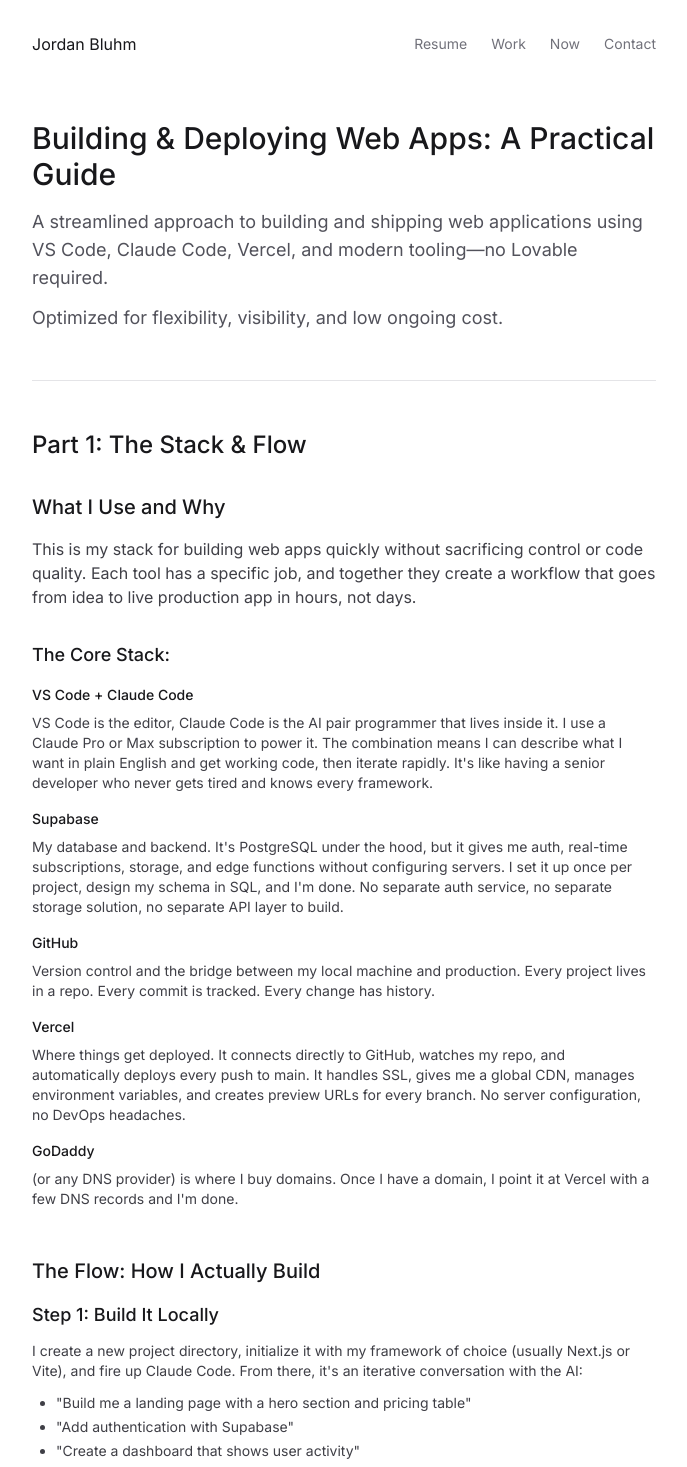
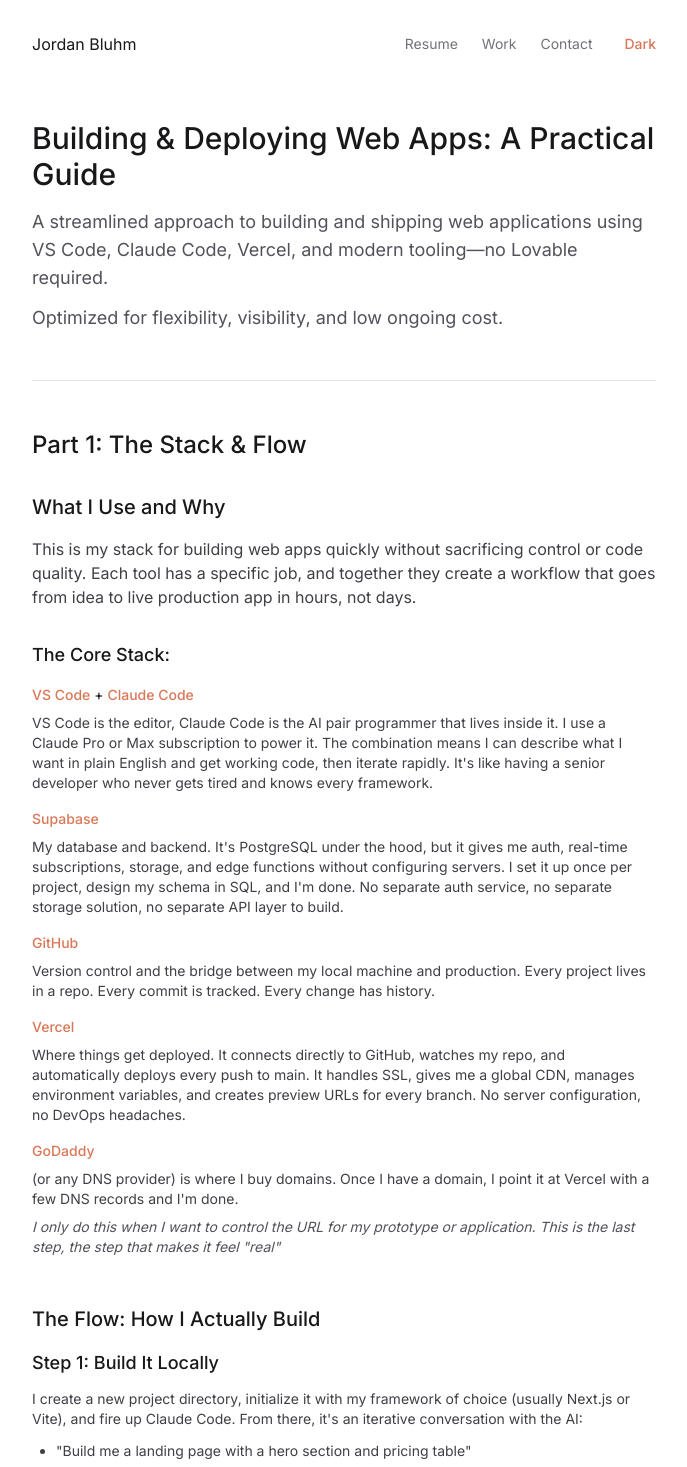
Before and after one commit to jmbluhm/professional-site, a Next.js app: page /flow in a window 1280 px wide. Shown: the top 1467 px of the page, without its empty margins (296-983 px from the left). Built offline with nearby package versions, Linux system fonts and the light colour scheme.

Commit message:
major copy and links

```diff
--- a/src/app/flow/page.tsx
+++ b/src/app/flow/page.tsx
@@ -43,8 +43,26 @@
 
             <div className="space-y-4 mb-8">
               <div>
-                <h5 className="text-sm font-medium text-zinc-900 dark:text-zinc-100 mb-2">
-                  VS Code + Claude Code
+                <h5 className="text-sm mb-2">
+                  <a
+                    href="https://code.visualstudio.com/"
+                    target="_blank"
+                    rel="noopener noreferrer"
+                    className="font-medium hover:text-zinc-600 dark:hover:text-zinc-400"
+                    style={{ color: '#D97757' }}
+                  >
+                    VS Code
+                  </a>
+                  {' + '}
+                  <a
+                    href="https://claude.com/product/claude-code"
+                    target="_blank"
+                    rel="noopener noreferrer"
+                    className="font-medium hover:text-zinc-600 dark:hover:text-zinc-400"
+                    style={{ color: '#D97757' }}
+                  >
+                    Claude Code
+                  </a>
                 </h5>
                 <p className="text-sm text-zinc-700 dark:text-zinc-300">
                   VS Code is the editor, Claude Code is the AI pair programmer that lives inside it. I use a Claude Pro or Max subscription to power it. The combination means I can describe what I want in plain English and get working code, then iterate rapidly. It's like having a senior developer who never gets tired and knows every framework.
@@ -52,8 +70,16 @@
               </div>
 
               <div>
-                <h5 className="text-sm font-medium text-zinc-900 dark:text-zinc-100 mb-2">
-                  Supabase
+                <h5 className="text-sm mb-2">
+                  <a
+                    href="https://supabase.com"
+                    target="_blank"
+                    rel="noopener noreferrer"
+                    className="font-medium hover:text-zinc-600 dark:hover:text-zinc-400"
+                    style={{ color: '#D97757' }}
+                  >
+                    Supabase
+                  </a>
                 </h5>
                 <p className="text-sm text-zinc-700 dark:text-zinc-300">
                   My database and backend. It's PostgreSQL under the hood, but it gives me auth, real-time subscriptions, storage, and edge functions without configuring servers. I set it up once per project, design my schema in SQL, and I'm done. No separate auth service, no separate storage solution, no separate API layer to build.
@@ -61,8 +87,16 @@
               </div>
 
               <div>
-                <h5 className="text-sm font-medium text-zinc-900 dark:text-zinc-100 mb-2">
-                  GitHub
+                <h5 className="text-sm mb-2">
+                  <a
+                    href="https://github.com"
+                    target="_blank"
+                    rel="noopener noreferrer"
+                    className="font-medium hover:text-zinc-600 dark:hover:text-zinc-400"
+                    style={{ color: '#D97757' }}
+                  >
+                    GitHub
+                  </a>
                 </h5>
                 <p className="text-sm text-zinc-700 dark:text-zinc-300">
                   Version control and the bridge between my local machine and production. Every project lives in a repo. Every commit is tracked. Every change has history.
@@ -70,8 +104,16 @@
               </div>
 
               <div>
-                <h5 className="text-sm font-medium text-zinc-900 dark:text-zinc-100 mb-2">
-                  Vercel
+                <h5 className="text-sm mb-2">
+                  <a
+                    href="https://vercel.com"
+                    target="_blank"
+                    rel="noopener noreferrer"
+                    className="font-medium hover:text-zinc-600 dark:hover:text-zinc-400"
+                    style={{ color: '#D97757' }}
+                  >
+                    Vercel
+                  </a>
                 </h5>
                 <p className="text-sm text-zinc-700 dark:text-zinc-300">
                   Where things get deployed. It connects directly to GitHub, watches my repo, and automatically deploys every push to main. It handles SSL, gives me a global CDN, manages environment variables, and creates preview URLs for every branch. No server configuration, no DevOps headaches.
@@ -79,11 +121,22 @@
               </div>
 
               <div>
-                <h5 className="text-sm font-medium text-zinc-900 dark:text-zinc-100 mb-2">
-                  GoDaddy
+                <h5 className="text-sm mb-2">
+                  <a
+                    href="https://godaddy.com"
+                    target="_blank"
+                    rel="noopener noreferrer"
+                    className="font-medium hover:text-zinc-600 dark:hover:text-zinc-400"
+                    style={{ color: '#D97757' }}
+                  >
+                    GoDaddy
+                  </a>
                 </h5>
-                <p className="text-sm text-zinc-700 dark:text-zinc-300">
+                <p className="text-sm text-zinc-700 dark:text-zinc-300 mb-2">
                   (or any DNS provider) is where I buy domains. Once I have a domain, I point it at Vercel with a few DNS records and I'm done.
+                </p>
+                <p className="text-sm text-zinc-600 dark:text-zinc-400 italic">
+                  I only do this when I want to control the URL for my prototype or application. This is the last step, the step that makes it feel "real"
                 </p>
               </div>
             </div>
@@ -375,11 +428,80 @@
           </h2>
 
           <div className="space-y-2 text-sm text-zinc-700 dark:text-zinc-300 mb-6">
-            <p><strong>Build:</strong> VS Code + Claude Code + Node.js</p>
-            <p><strong>Database:</strong> Supabase (PostgreSQL + Auth + Storage)</p>
-            <p><strong>Version Control:</strong> Git + GitHub</p>
-            <p><strong>Hosting:</strong> Vercel (with automatic deployments)</p>
-            <p><strong>Domain:</strong> GoDaddy (or any DNS provider)</p>
+            <p>
+              <strong>Build:</strong>{' '}
+              <a
+                href="https://code.visualstudio.com/"
+                target="_blank"
+                rel="noopener noreferrer"
+                className="font-medium hover:text-zinc-600 dark:hover:text-zinc-400"
+                style={{ color: '#D97757' }}
+              >
+                VS Code
+              </a>
+              {' + '}
+              <a
+                href="https://claude.com/product/claude-code"
+                target="_blank"
+                rel="noopener noreferrer"
+                className="font-medium hover:text-zinc-600 dark:hover:text-zinc-400"
+                style={{ color: '#D97757' }}
+              >
+                Claude Code
+              </a>
+              {' + Node.js'}
+            </p>
+            <p>
+              <strong>Database:</strong>{' '}
+              <a
+                href="https://supabase.com"
+                target="_blank"
+                rel="noopener noreferrer"
+                className="font-medium hover:text-zinc-600 dark:hover:text-zinc-400"
+                style={{ color: '#D97757' }}
+              >
+                Supabase
+              </a>
+              {' (PostgreSQL + Auth + Storage)'}
+            </p>
+            <p>
+              <strong>Version Control:</strong> Git +{' '}
+              <a
+                href="https://github.com"
+                target="_blank"
+                rel="noopener noreferrer"
+                className="font-medium hover:text-zinc-600 dark:hover:text-zinc-400"
+                style={{ color: '#D97757' }}
+              >
+                GitHub
+              </a>
+            </p>
+            <p>
+              <strong>Hosting:</strong>{' '}
+              <a
+                href="https://vercel.com"
+                target="_blank"
+                rel="noopener noreferrer"
+                className="font-medium hover:text-zinc-600 dark:hover:text-zinc-400"
+                style={{ color: '#D97757' }}
+              >
+                Vercel
+              </a>
+              {' (with automatic deployments)'}
+            </p>
+            <p>
+              <strong>Domain:</strong>{' '}
+              <a
+                href="https://godaddy.com"
+                target="_blank"
+                rel="noopener noreferrer"
+                className="font-medium hover:text-zinc-600 dark:hover:text-zinc-400"
+                style={{ color: '#D97757' }}
+              >
+                GoDaddy
+              </a>
+              {' (or any DNS provider)'}
+            </p>
           </div>
 
           <div className="bg-zinc-50 dark:bg-zinc-900 rounded-lg p-6 mb-6">
--- a/src/app/layout.tsx
+++ b/src/app/layout.tsx
@@ -44,6 +44,18 @@
 }) {
   return (
     <html lang="en" className={inter.variable}>
+      <head>
+        <script
+          dangerouslySetInnerHTML={{
+            __html: `
+              (function() {
+                const theme = localStorage.getItem('theme') || 'light';
+                document.documentElement.classList.toggle('dark', theme === 'dark');
+              })();
+            `,
+          }}
+        />
+      </head>
       <body className="min-h-screen flex flex-col bg-white dark:bg-zinc-950 font-sans antialiased">
         <a href="#main" className="skip-link">
           Skip to main content
--- a/src/app/page.tsx
+++ b/src/app/page.tsx
@@ -65,7 +65,7 @@
             <div>
               <a
                 href="/resume.json"
-                className="flex items-center gap-2 hover:text-zinc-600 dark:hover:text-zinc-400"
+                className="flex items-center gap-2 font-medium hover:text-zinc-600 dark:hover:text-zinc-400"
                 style={{ color: '#D97757' }}
               >
                 <svg
@@ -87,14 +87,60 @@
             Currently
           </h2>
           <ul className="space-y-2">
-            {profile.proofBullets.map((bullet, index) => (
-              <li
-                key={index}
-                className="text-sm text-zinc-700 dark:text-zinc-300"
+            <li className="text-sm text-zinc-700 dark:text-zinc-300">
+              Leading{' '}
+              <a
+                href="https://recurly.com/product/recurly-compass/"
+                target="_blank"
+                rel="noopener noreferrer"
+                className="font-medium hover:text-zinc-600 dark:hover:text-zinc-400"
+                style={{ color: '#D97757' }}
               >
-                {bullet}
-              </li>
-            ))}
+                Compass
+              </a>
+              , Recurly&apos;s AI platform — vision, architecture, and launches
+            </li>
+            <li className="text-sm text-zinc-700 dark:text-zinc-300">
+              Studying and shaping protocols for AI-to-system connectivity (
+              <a
+                href="https://www.linkedin.com/pulse/mcp-user-guide-your-ai-product-needs-jordan-bluhm-hxxfc"
+                target="_blank"
+                rel="noopener noreferrer"
+                className="font-medium hover:text-zinc-600 dark:hover:text-zinc-400"
+                style={{ color: '#D97757' }}
+              >
+                MCP
+              </a>
+              , agents,{' '}
+              <a
+                href="https://agentskills.io/home"
+                target="_blank"
+                rel="noopener noreferrer"
+                className="font-medium hover:text-zinc-600 dark:hover:text-zinc-400"
+                style={{ color: '#D97757' }}
+              >
+                skills
+              </a>
+              , tooling)
+            </li>
+            <li className="text-sm text-zinc-700 dark:text-zinc-300">
+              Rapid prototyping wherever it&apos;s useful:{' '}
+              <a
+                href="/flow"
+                className="font-medium hover:text-zinc-600 dark:hover:text-zinc-400"
+                style={{ color: '#D97757' }}
+              >
+                code
+              </a>
+              , laser cutting, 3D printing
+            </li>
+            <li className="text-sm text-zinc-700 dark:text-zinc-300">
+              Tuning and playtesting Magic: The Gathering decks with{' '}
+              <em>The Fancy Cardboard Club</em>
+            </li>
+            <li className="text-sm text-zinc-700 dark:text-zinc-300">
+              Getting outside with my wife and dogs whenever possible
+            </li>
           </ul>
         </section>
       </Container>
--- a/src/app/work/page.tsx
+++ b/src/app/work/page.tsx
@@ -72,7 +72,7 @@
 
       <section>
         <h1 className="text-2xl font-medium text-zinc-900 dark:text-zinc-100 mb-8">
-          Writing
+          Writing & Guides
         </h1>
         <div className="space-y-6">
           {writingArticles.map((article) => (
@@ -81,7 +81,7 @@
                 href={article.url}
                 target="_blank"
                 rel="noopener noreferrer"
-                className="flex items-center gap-2 text-zinc-900 dark:text-zinc-100 hover:text-zinc-600 dark:hover:text-zinc-400"
+                className={`flex items-center gap-2 text-zinc-900 dark:text-zinc-100 hover:text-zinc-600 dark:hover:text-zinc-400 ${article.title === 'My low cost prototyping pipeline' ? 'font-medium' : ''}`}
                 style={article.title === 'My low cost prototyping pipeline' ? { color: '#D97757' } : undefined}
               >
                 <svg
--- a/src/components/DownloadResumeButton.client.tsx
+++ b/src/components/DownloadResumeButton.client.tsx
@@ -79,7 +79,7 @@
   return (
     <button
       onClick={handleDownload}
-      className="text-sm hover:text-zinc-600 dark:hover:text-zinc-400"
+      className="text-sm font-medium hover:text-zinc-600 dark:hover:text-zinc-400"
       style={{ color: '#D97757' }}
     >
       Download resume.md
--- a/src/components/HeaderNav.tsx
+++ b/src/components/HeaderNav.tsx
@@ -1,10 +1,10 @@
 import Link from 'next/link'
 import { Container } from './Container'
+import { ThemeToggle } from './ThemeToggle'
 
 const navItems = [
   { href: '/resume', label: 'Resume' },
   { href: '/work', label: 'Work' },
-  { href: '/now', label: 'Now' },
   { href: '/contact', label: 'Contact' },
 ]
 
@@ -19,6 +19,7 @@
           >
             Jordan Bluhm
           </Link>
+          <div className="flex items-center gap-8">
             <ul className="flex items-center gap-6 text-sm text-zinc-500 dark:text-zinc-400">
               {navItems.map((item) => (
                 <li key={item.href}>
@@ -31,6 +32,8 @@
                 </li>
               ))}
             </ul>
+            <ThemeToggle />
+          </div>
         </nav>
       </Container>
     </header>
--- /dev/null
+++ b/src/components/ThemeToggle.tsx
@@ -0,0 +1,38 @@
+'use client'
+
+import { useEffect, useState } from 'react'
+
+export function ThemeToggle() {
+  const [theme, setTheme] = useState<'light' | 'dark'>('light')
+  const [mounted, setMounted] = useState(false)
+
+  useEffect(() => {
+    setMounted(true)
+    const savedTheme = localStorage.getItem('theme') as 'light' | 'dark' | null
+    const initialTheme = savedTheme || 'light'
+    setTheme(initialTheme)
+    document.documentElement.classList.toggle('dark', initialTheme === 'dark')
+  }, [])
+
+  const toggleTheme = () => {
+    const newTheme = theme === 'light' ? 'dark' : 'light'
+    setTheme(newTheme)
+    localStorage.setItem('theme', newTheme)
+    document.documentElement.classList.toggle('dark', newTheme === 'dark')
+  }
+
+  if (!mounted) {
+    return <div className="w-12" />
+  }
+
+  return (
+    <button
+      onClick={toggleTheme}
+      className="text-sm font-medium hover:text-zinc-600 dark:hover:text-zinc-400"
+      style={{ color: '#D97757' }}
+      aria-label={`Switch to ${theme === 'light' ? 'dark' : 'light'} mode`}
+    >
+      {theme === 'light' ? 'Dark' : 'Light'}
+    </button>
+  )
+}
--- a/tailwind.config.ts
+++ b/tailwind.config.ts
@@ -5,7 +5,7 @@
     './src/app/**/*.{js,ts,jsx,tsx,mdx}',
     './src/components/**/*.{js,ts,jsx,tsx,mdx}',
   ],
-  darkMode: 'media',
+  darkMode: 'class',
   theme: {
     extend: {
       fontFamily: {
```
Also changed, not shown: src/app/now/page.tsx (deleted, +0 -49 lines), src/data/profile.ts (+5 -4 lines). Lines whose indentation alone changed are shown as unchanged.
